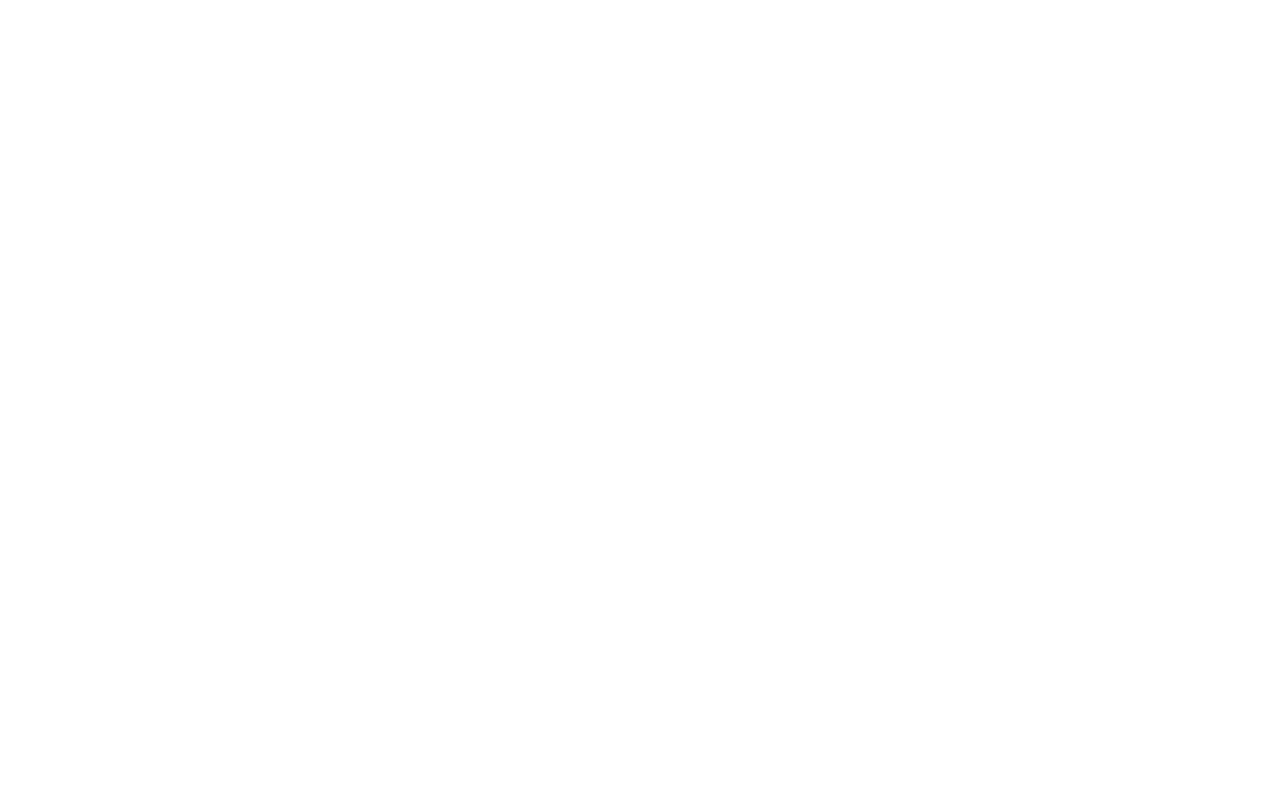
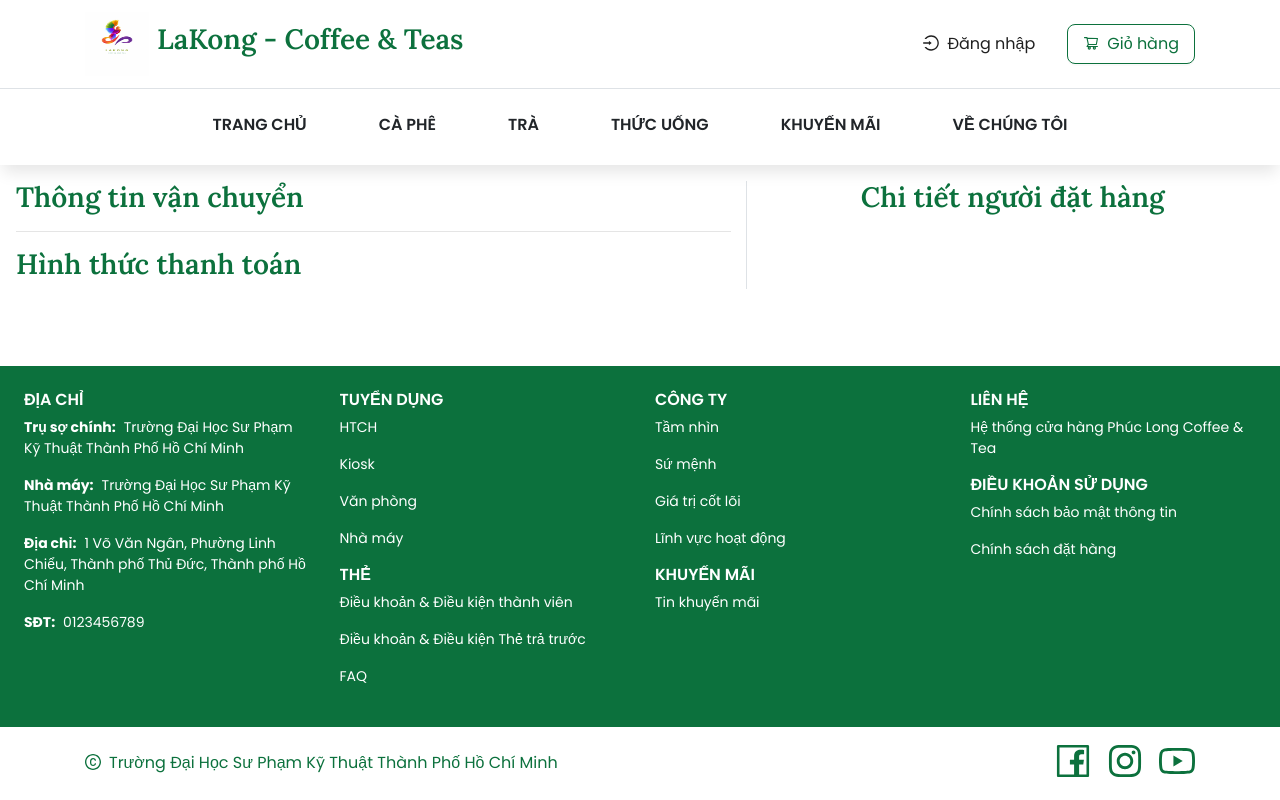
Before and after one commit to KenvinHuy2/kha20110500-TLCN_fe_reactjs, a React (Create React App) app: page /thanh-toan in a window 1280 px wide. Before the commit this address had no page. Built offline with nearby package versions, Linux system fonts and the light colour scheme.

Commit message:
Add checkout page

```diff
--- a/public/index.html
+++ b/public/index.html
@@ -21,7 +21,7 @@
     rel="stylesheet">
   <link rel="stylesheet" href="https://cdn.jsdelivr.net/npm/bootstrap@4.6.2/dist/css/bootstrap.min.css"
     integrity="sha384-xOolHFLEh07PJGoPkLv1IbcEPTNtaed2xpHsD9ESMhqIYd0nLMwNLD69Npy4HI+N" crossorigin="anonymous">
-  <title>React App</title>
+  <title>LaKong - Coffee & Teas</title>
 </head>
 
 <body>
--- a/src/App.jsx
+++ b/src/App.jsx
@@ -12,6 +12,7 @@ const Login = lazy(() => import('./pages/login'));
 const Drinks = lazy(() => import('./pages/drinks'));
 const Coffees = lazy(() => import('./pages/coffees'));
 const AboutUs = lazy(() => import('./pages/about-us'));
+const Checkout = lazy(() => import('./pages/checkout'));
 const Register = lazy(() => import('./pages/register'));
 const ClientPromotions = lazy(() => import('./pages/promotions'));
 
@@ -163,6 +164,10 @@ const App = () => {
           path: 'gio-hang',
           element: <LazyLoadComponent component={<Cart />} />,
         },
+        {
+          path: 'thanh-toan',
+          element: <LazyLoadComponent component={<Checkout />} />,
+        },
       ],
     },
   ]);
--- a/src/core/components/header/Header.jsx
+++ b/src/core/components/header/Header.jsx
@@ -44,9 +44,11 @@ const Header = () => {
         <div className='container'>
           <div className='header-top'>
             <div className='logo-delivery'>
-              <img src='/assets/images/delivery.png' alt='Logo delivery' />
+              <NavLink to='/'>
+                <img src='/assets/images/logo.jpeg' alt='Logo' width={64} height={64} />
+                <h3 className='page-title'>LaKong - Coffee & Teas</h3>
+              </NavLink>
             </div>
-            <div className='logo-main'>LOGO</div>
             <div className='actions'>
               <Space size='middle'>
                 <NavLink to='/dang-nhap'>
--- a/src/core/components/header/styles.scss
+++ b/src/core/components/header/styles.scss
@@ -10,6 +10,15 @@
     display: flex;
     align-items: center;
     justify-content: space-between;
+
+    .logo-delivery {
+      a {
+        display: flex;
+        align-items: center;
+        justify-content: center;
+        gap: 8px;
+      }
+    }
 
     .actions {
       .btn-cart {
--- /dev/null
+++ b/src/core/constants/delivery-options.constants.js
@@ -0,0 +1,4 @@
+export const DeliveryOptions = {
+  PICKUP: 'Nhận tại cửa hàng',
+  DELIVERY: 'Giao hàng',
+};
--- /dev/null
+++ b/src/core/constants/index.js
@@ -0,0 +1,2 @@
+export * from './delivery-options.constants';
+export * from './payment-methods.constants';
--- /dev/null
+++ b/src/core/constants/payment-methods.constants.js
@@ -0,0 +1,4 @@
+export const PaymentMethods = {
+  CashOnDelivery: 'Thanh toán khi nhận hàng',
+  Credit: 'Thẻ tín dụng',
+};
--- a/src/core/hooks/index.js
+++ b/src/core/hooks/index.js
@@ -1 +1,2 @@
 export * from './useDebounceTime';
+export * from './useDocumentTitle';
--- /dev/null
+++ b/src/core/hooks/useDocumentTitle.js
@@ -0,0 +1,7 @@
+import { useEffect } from 'react';
+
+export function useDocumentTitle(title) {
+  useEffect(() => {
+    document.title = title;
+  }, [title]);
+}
--- a/src/core/layouts/client-layout/styles.scss
+++ b/src/core/layouts/client-layout/styles.scss
@@ -4,6 +4,6 @@
   overflow: hidden auto;
 
   #client-content {
-    min-height: calc(100vh - 576px);
+    min-height: calc(100vh - 599px);
   }
 }
--- /dev/null
+++ b/src/pages/checkout/Checkout.jsx
@@ -0,0 +1,63 @@
+import React from 'react';
+import { useForm } from 'react-hook-form';
+import { DeliveryOptions, PaymentMethods } from '../../core/constants';
+import { CarOutlined, DollarOutlined } from '@ant-design/icons';
+
+const deliveryOptions = [
+  {
+    label: DeliveryOptions.PICKUP,
+    value: DeliveryOptions.PICKUP,
+  },
+  {
+    value: DeliveryOptions.DELIVERY,
+    value: DeliveryOptions.DELIVERY,
+  },
+];
+
+const paymentOptions = [
+  {
+    label: PaymentMethods.CashOnDelivery,
+    value: PaymentMethods.CashOnDelivery,
+  },
+  {
+    label: PaymentMethods.Credit,
+    value: PaymentMethods.Credit,
+  },
+];
+
+const Checkout = () => {
+  const {
+    reset,
+    watch,
+    control,
+    handleSubmit,
+    formState: { errors },
+  } = useForm({
+    defaultValues: {
+      deliveryType: DeliveryOptions.PICKUP,
+      paymentMethod: PaymentMethods.CashOnDelivery,
+    },
+  });
+  return (
+    <>
+      <div className='container-fluid p-3'>
+        <div className='row'>
+          <div className='col-md-7 col-xs-12 border-right'>
+            <div>
+              <h3 className='page-title'>Thông tin vận chuyển</h3>
+            </div>
+            <hr />
+            <div>
+              <h3 className='page-title'>Hình thức thanh toán</h3>
+            </div>
+          </div>
+          <div className='col-md-5 col-xs-12'>
+            <h3 className='text-center page-title'>Chi tiết người đặt hàng</h3>
+          </div>
+        </div>
+      </div>
+    </>
+  );
+};
+
+export default Checkout;
--- /dev/null
+++ b/src/pages/checkout/index.js
@@ -0,0 +1,2 @@
+import Checkout from './Checkout';
+export default Checkout;
```
Also changed, not shown: public/assets/images/logo.jpeg (added), 1 other file (tests, documents, lock files or other folders).
